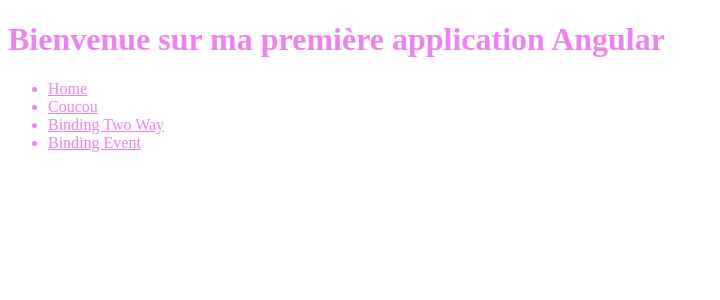
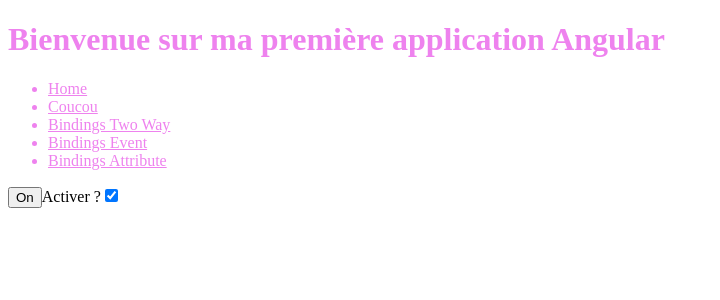
Before and after one commit to Tiilia/angular-first-app, an Angular app: page /attribute in a window 1280 px wide. Before the commit this address led to /. Shown: the top 300 px of the page, without its empty margins (0-720 px from the left). Built offline with nearby package versions, Linux system fonts and the light colour scheme.

Commit message:
binding suite

```diff
--- a/src/app/app-routing.module.ts
+++ b/src/app/app-routing.module.ts
@@ -4,6 +4,7 @@
 import { RouterModule, Routes } from '@angular/router';
 import { HomeComponent } from './components/home/home.component';
 import { BindingEventComponent } from './components/binding-event/binding-event.component';
+import { BindingAttributeComponent } from './components/binding-attribute/binding-attribute.component';
 
 const routes: Routes = [
   {
@@ -13,6 +14,7 @@
   },
   { path: "two-way", component: BindingTwoWayComponent },
   { path: "event", component: BindingEventComponent },
+  { path: "attribute", component: BindingAttributeComponent },
 ];
 
 @NgModule({
--- a/src/app/app.component.html
+++ b/src/app/app.component.html
@@ -19,12 +19,17 @@
     </li>
     <li>
       <a routerLink="/two-way">
-        <div>Binding Two Way</div>
+        <div>Bindings Two Way</div>
       </a>
     </li>
     <li>
       <a routerLink="/event">
-        <div>Binding Event</div>
+        <div>Bindings Event</div>
+      </a>
+    </li>
+    <li>
+      <a routerLink="/attribute">
+        <div>Bindings Attribute</div>
       </a>
     </li>
   </ul>
--- a/src/app/app.module.ts
+++ b/src/app/app.module.ts
@@ -8,13 +8,15 @@
 import { BindingTwoWayComponent } from './components/binding-two-way/binding-two-way.component';
 import { FormsModule } from '@angular/forms';
 import { BindingEventComponent } from './components/binding-event/binding-event.component';
+import { BindingAttributeComponent } from './components/binding-attribute/binding-attribute.component';
 
 @NgModule({
   declarations: [
     AppComponent,
     HomeComponent,
     BindingTwoWayComponent,
-    BindingEventComponent
+    BindingEventComponent,
+    BindingAttributeComponent
   ],
   imports: [
     BrowserModule,
--- /dev/null
+++ b/src/app/components/binding-attribute/binding-attribute.component.html
@@ -0,0 +1,2 @@
+<input type="button" [value]="stateText" [disabled]="!state" (click)="switchBtn()">
+<label>Activer ?</label><input type="checkbox" [(ngModel)]="state">
--- /dev/null
+++ b/src/app/components/binding-attribute/binding-attribute.component.ts
@@ -0,0 +1,24 @@
+import { Component, OnInit } from '@angular/core';
+
+@Component({
+  selector: 'app-binding-attribute',
+  templateUrl: './binding-attribute.component.html',
+  styleUrls: ['./binding-attribute.component.scss']
+})
+export class BindingAttributeComponent implements OnInit {
+  public stateText: string;
+  public state: boolean;
+
+  constructor() {
+    this.stateText = "On";
+    this.state = true;
+  }
+
+  ngOnInit(): void {
+  }
+
+  public switchBtn() {
+    this.stateText = (this.stateText === "On") ? "Off" : "On";
+  }
+
+}
```
Also changed, not shown: src/app/components/binding-attribute/binding-attribute.component.scss (added).
